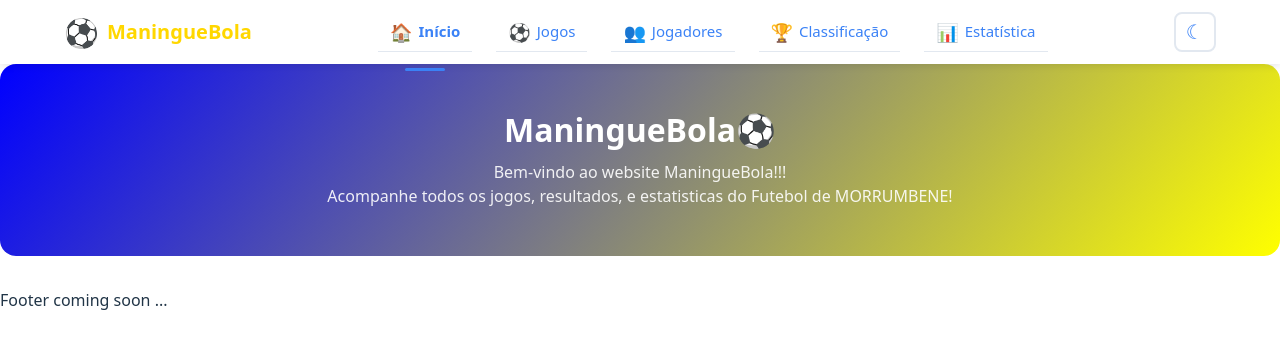
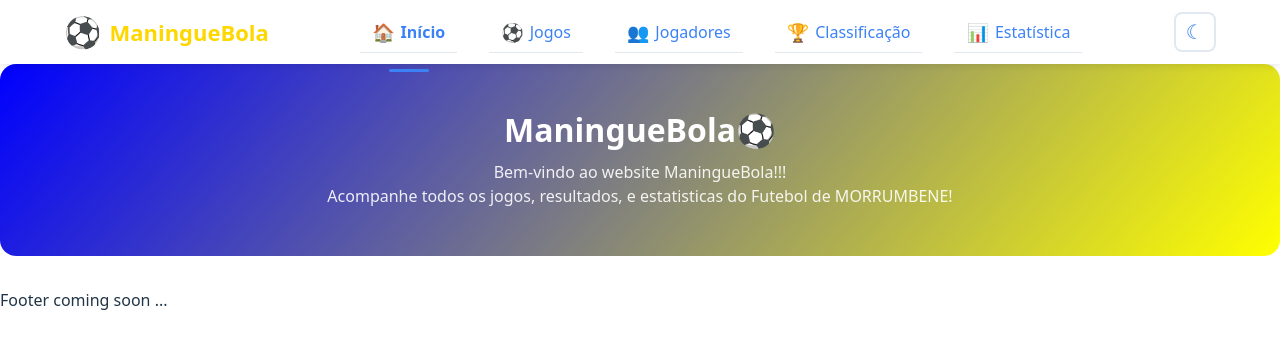
Before and after one commit to Raimundroid/maninguebola, a React (Vite) app: page / in a window 1280 px wide. Shown: the top 348 px of the page. Built offline with nearby package versions, Linux system fonts and the light colour scheme.

Commit message:
Navbar: applied styles for lg screen sizes and up

```diff
--- a/src/components/Navbar/Navbar.css
+++ b/src/components/Navbar/Navbar.css
@@ -790,7 +790,33 @@
   .nav-container {
     padding: 0 24px;
   }
+
+  /* Larger logo */
+  .logo {
+    font-size: 22px;
+  }
+
+  .logo-icon {
+    font-size: 30px;
+  }
+
+  /* More space between navigation links */
+  .nav-links {
+    gap: 32px;
+  }
+
+  /* Slightly larger text */
+  .nav-link {
+    font-size: 16px;
+  }
 }
+
+/* ============================================
+   XL BREAKPOINT: ≥ 1200px (Extra large)
+   ============================================
+
+   Large desktops - maximum spacing and sizing
+*/
 
 /*
 =
```
